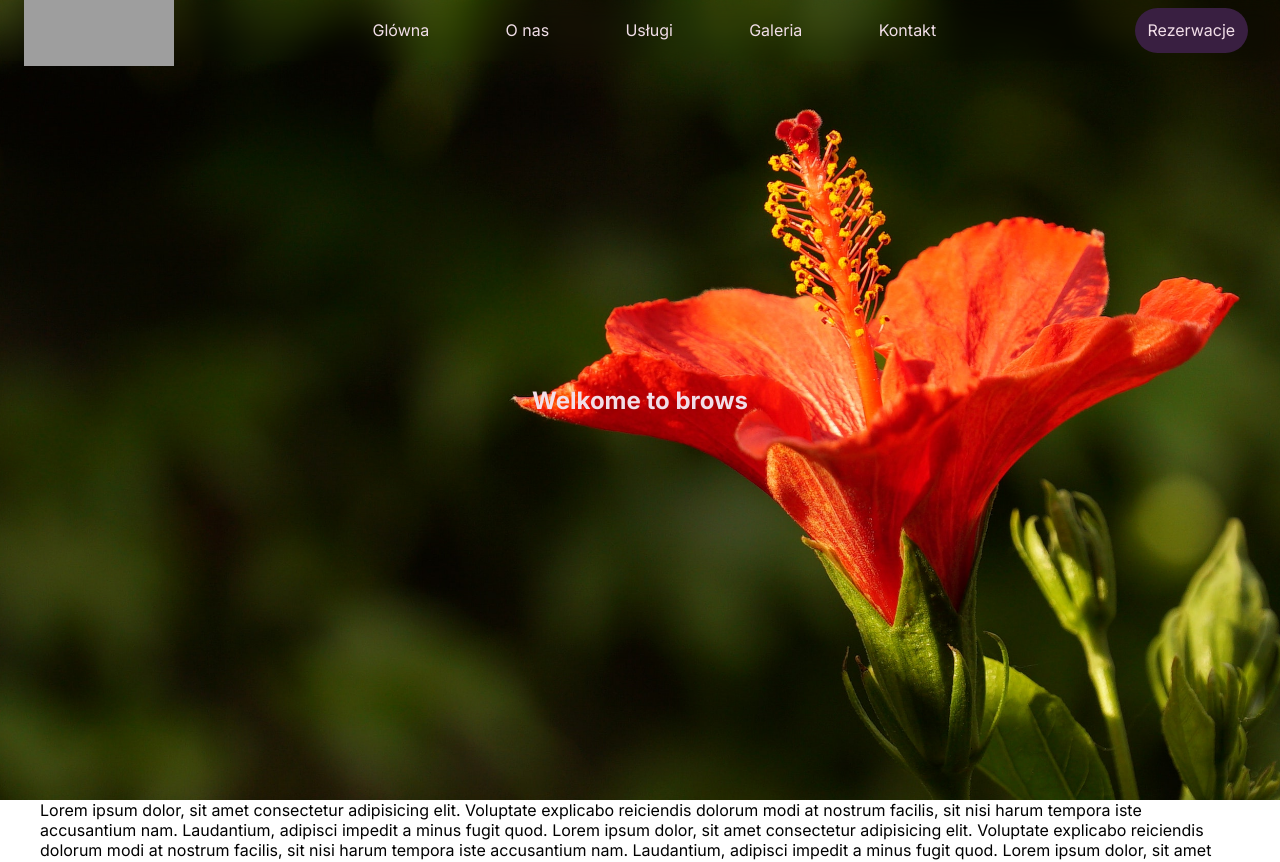
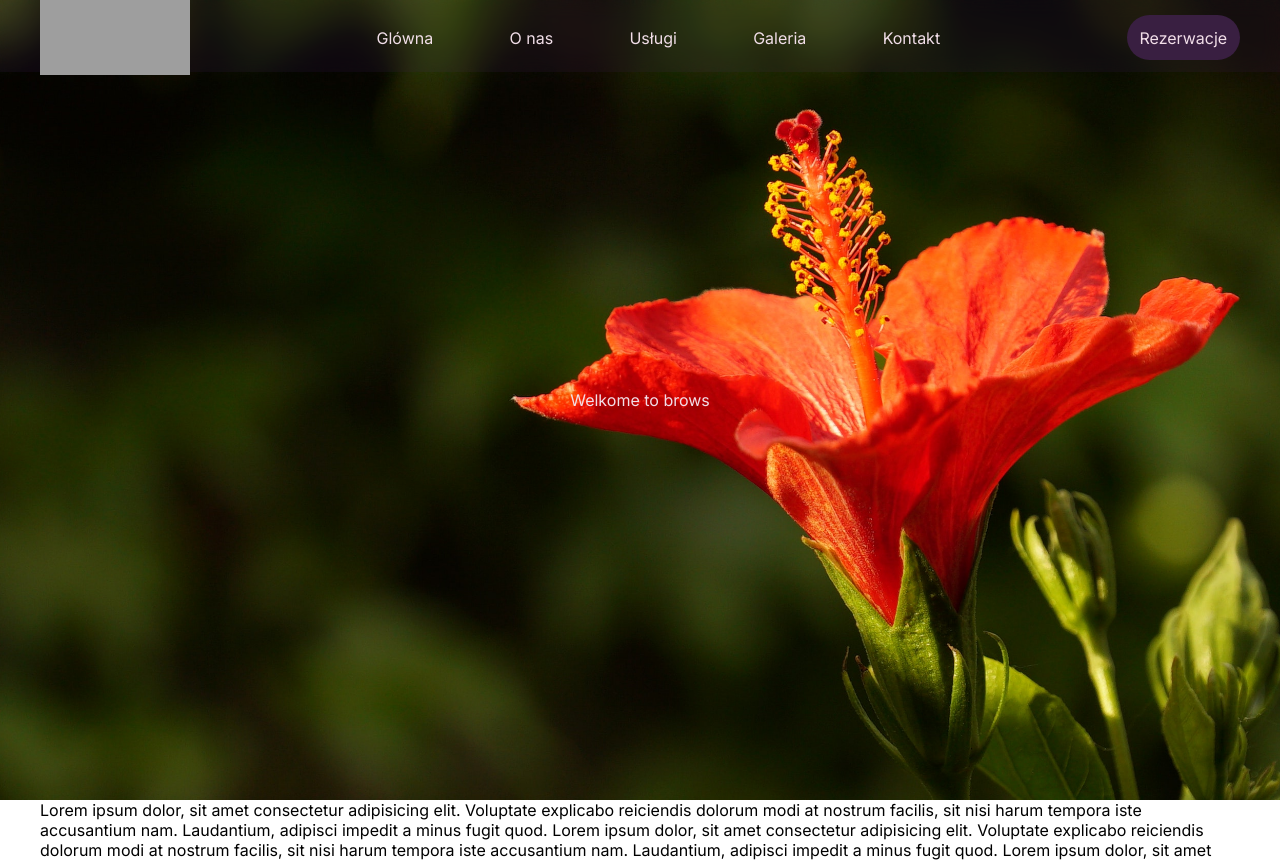
Before and after one commit to Serhiipl/Looks-on-next, a Next.js app: page / in a window 1280 px wide. Shown: the top 862 px of the page. Built offline with nearby package versions, Linux system fonts and the light colour scheme; grey boxes are pictures that could not be loaded.

Commit message:
ADD: hamburger

```diff
--- a/app/layout.tsx
+++ b/app/layout.tsx
@@ -8,7 +8,7 @@ const inter = Inter({ subsets: ["latin"] });
 
 export const metadata: Metadata = {
   title: "theLooks",
-  description: "Generated by create next app",
+  description: "Generated by create by Sergio & next",
 };
 
 export default function RootLayout({
@@ -20,7 +20,6 @@ export default function RootLayout({
     <html lang="en">
       <body className={inter.className}>
         <TheHeader />
-
         {children}
         <TheFooter />
       </body>
--- /dev/null
+++ b/app/styles/_header.scss
@@ -0,0 +1,51 @@
+.header {
+  // display: flex;
+  // justify-content: space-between;
+  align-items: center;
+  position: fixed;
+  top: 0;
+  width: 100vw;
+  height: 4.5rem;
+  background-color: rgba(102, 51, 153, 0.094);
+  backdrop-filter: blur(10px);
+  padding: 0 1.5rem;
+  @media (max-width: 53.75rem) {
+    padding: 0 2rem 0 0.5rem;
+  }
+  //
+  .button-wrapper {
+    padding: 0.8rem;
+    background-color: #391f41;
+    border-radius: 1.6rem;
+    color: #f1dee8;
+    transition: all 0.4s ease;
+    &:hover {
+      background-color: #472551;
+    }
+  }
+  .header-wrapper {
+    margin: auto;
+    display: flex;
+    justify-content: space-between;
+    align-items: center;
+    max-width: 75rem;
+  }
+  #hamburger-btn {
+    @media (max-width: 40rem) {
+      display: flex;
+    }
+    background-color: transparent;
+    display: none;
+    flex-direction: column;
+    align-items: center;
+    justify-content: center;
+    gap: 0.5rem;
+    span {
+      width: 2rem;
+      height: 0.125rem;
+      background-color: $dark-rose;
+    }
+  }
+}
+// Nawbar styles
+@import "./navbar";
--- a/app/styles/_navbar.scss
+++ b/app/styles/_navbar.scss
@@ -1,4 +1,7 @@
 .nav-menu {
+  @media (max-width: 40rem) {
+    display: none;
+  }
   min-width: 50dvw;
   display: flex;
   justify-content: space-around;
--- a/app/styles/global.scss
+++ b/app/styles/global.scss
@@ -1,7 +1,25 @@
+// Reset css
 * {
   box-sizing: border-box;
   padding: 0;
   margin: 0;
+  border: 0;
+}
+
+*,
+*::before,
+*::after {
+  -moz-box-sizing: border-box;
+  -webkit-box-sizing: border-box;
+  box-sizing: border-box;
+}
+:focus,
+:active {
+  outline: none;
+}
+a:focus,
+a:active {
+  outline: none;
 }
 
 html,
@@ -18,9 +36,49 @@ body {
   color: rgb(var(--foreground-rgb));
 }
 
-a {
+input,
+button,
+textarea,
+select {
+  font-family: inherit;
+}
+input::-ms-clear {
+  display: none;
+}
+button {
+  cursor: pointer;
+}
+button::-moz-focus-inner {
+  padding: 0;
+  border: 0;
+}
+a,
+a:visited {
   color: inherit;
   text-decoration: none;
+}
+a:hover {
+  color: inherit;
+  text-decoration: none;
+}
+ol,
+ul,
+li,
+menu {
+  list-style: none;
+}
+img {
+  max-width: 100%;
+  vertical-align: top;
+}
+h1,
+h2,
+h3,
+h4,
+h5,
+h6 {
+  font-size: inherit;
+  font-weight: inherit;
 }
 
 @media (prefers-color-scheme: dark) {
@@ -28,28 +86,9 @@ a {
     color-scheme: dark;
   }
 }
-.header {
-  display: flex;
-  justify-content: space-between;
-  align-items: center;
-  position: fixed;
-  top: 0;
-  width: 100%;
-  height: 3.8rem;
-  background-color: transparent;
-  backdrop-filter: blur(10px);
-  // box-shadow: ;
-  padding: 0 2rem 0 1.5rem;
-  .button-wrapper {
-    padding: 0.8rem;
-    background-color: #391f41;
-    border-radius: 1.6rem;
-    color: #f1dee8;
-  }
-}
 
-// Nawbar styles
-@import "./navbar";
+// Header styles
+@import "./header";
 
 // Main styles
 @import "./main-section";
--- a/components/Navbar.tsx
+++ b/components/Navbar.tsx
@@ -1,13 +1,37 @@
 "use client ";
 import Link from "next/link";
 export default function Navbar() {
+  const navItems = [
+    {
+      title: "Glówna",
+      path: "#",
+    },
+    {
+      title: "O nas",
+      path: "#",
+    },
+    {
+      title: "Usługi",
+      path: "#",
+    },
+    {
+      title: "Galeria",
+      path: "/galeria",
+    },
+    {
+      title: "Kontakt",
+      path: "#",
+    },
+  ];
   return (
     <nav className="nav-menu">
-      <Link href="/">Glówna</Link>
-      <Link href="/">O nas</Link>
-      <Link href="/">Usługi</Link>
-      <Link href="/galeria">Galeria</Link>
-      <Link href="/">Kontakt</Link>
+      {navItems.map((item, i) => {
+        return (
+          <Link key={i} href={item.path}>
+            {item.title}
+          </Link>
+        );
+      })}
     </nav>
   );
 }
--- /dev/null
+++ b/components/ReservationButton.tsx
@@ -0,0 +1,9 @@
+import Link from "next/link";
+
+export default function ReservationButton() {
+  return (
+    <div className="button-wrapper">
+      <Link href="/">Rezerwacje</Link>
+    </div>
+  );
+}
--- a/components/TheHeader.tsx
+++ b/components/TheHeader.tsx
@@ -1,10 +1,12 @@
 import Navbar from "./Navbar";
 import Link from "next/link";
 import Image from "next/image";
+import ReservationButton from "./ReservationButton";
 
 const TheHeader = () => {
   return (
     <header className="header">
+      <div className="header-wrapper">
         <Link href="/" className="logo">
           <Image
             src="/transparent.png"
@@ -14,8 +16,12 @@ const TheHeader = () => {
           />
         </Link>
         <Navbar />
-      <div className="button-wrapper">
-        <Link href="/">Rezerwacje</Link>
+        <ReservationButton />
+        <button id="hamburger-btn">
+          <span></span>
+          <span></span>
+          <span></span>
+        </button>
       </div>
     </header>
   );
```
Lines whose indentation alone changed are shown as unchanged.
